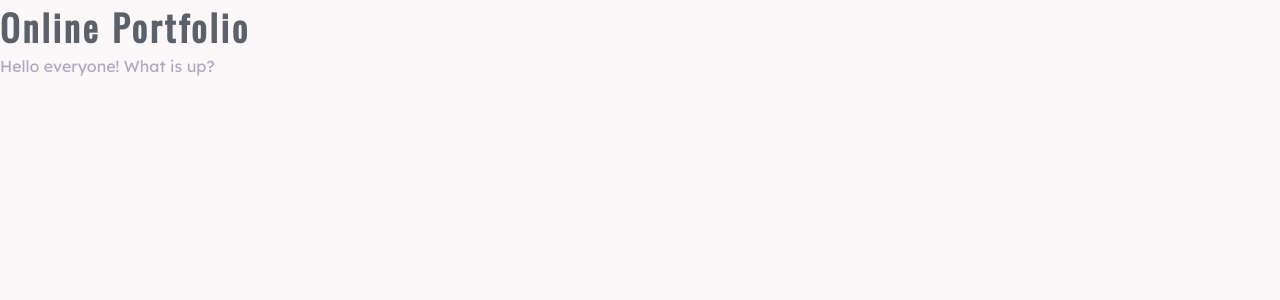
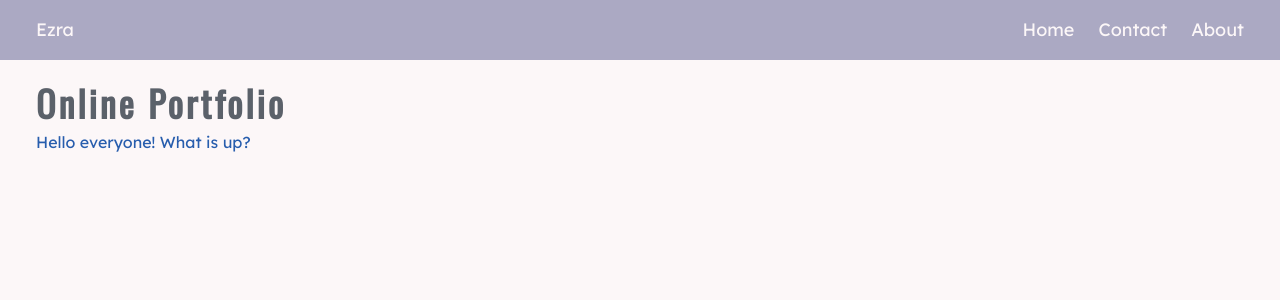
Before and after one commit to ezranacianceno/online-portfolio, a Next.js app: page / in a window 1280 px wide. Shown: the top 300 px of the page. Built offline with nearby package versions, Linux system fonts and the light colour scheme.

Commit message:
Add a responsive navbar

```diff
--- a/app/globals.css
+++ b/app/globals.css
@@ -18,17 +18,17 @@
 }
 @utility container {
     margin: auto;
-    padding: 2rem;
+    padding: 16px;
     @media (min-width: 640px) {
         max-width: 640px; /* sm */
     }
 
     @media (min-width: 768px) {
-        max-width: 768px; /* md */
+        max-width: 668px; /* md */
     }
 
     @media (min-width: 1024px) {
-        max-width: 1024px; /* lg */
+        max-width: 900px; /* lg */
     }
 
     @media (min-width: 1280px) {
@@ -47,7 +47,7 @@
 }
 
 body {
-    background: var(--background);
+    background: var(--color-white);
     color: var(--foreground);
     font-family: var(--font-lexend);
 }
@@ -55,7 +55,6 @@ body {
 @layer base {
     h1 {
         font-size: var(--text-4xl);
-        color: var(--color-dark-grey);
         font-family: var(--font-oswald);
         font-weight: bold;
         letter-spacing: 3px;
@@ -63,7 +62,6 @@ body {
 
     h2 {
         font-size: var(--text-3xl);
-        color: var(--color-denim);
         font-family: var(--font-oswald);
     }
 }
--- a/app/page.js
+++ b/app/page.js
@@ -1,8 +1,13 @@
+import Navbar from '@/components/Navbar';
+
 export default function Home() {
-  return (
-    <>
-      <h1 className="font-varela">Online Portfolio</h1>
-      <p className="text-rose-quartz">Hello everyone! What is up?</p>
-    </>
-  );
+    return (
+        <>
+            <Navbar />
+            <div className="container">
+                <h1 className="font-varela text-dark-grey">Online Portfolio</h1>
+                <p className="text-denim">Hello everyone! What is up?</p>
+            </div>
+        </>
+    );
 }
--- /dev/null
+++ b/components/Navbar.js
@@ -0,0 +1,74 @@
+'use client';
+import Link from 'next/link';
+import { RxHamburgerMenu } from 'react-icons/rx';
+import { IoMdClose } from 'react-icons/io';
+import { useState } from 'react';
+export default function Navbar() {
+    const [isOpen, setIsOpen] = useState(false);
+    return (
+        <nav className="bg-rose-quartz text-white text-lg">
+            <div className="container p-4 flex justify-between">
+                <Link href="/">Ezra</Link>
+                <div>
+                    <button
+                        className="md:hidden"
+                        onClick={() => setIsOpen(!isOpen)}
+                    >
+                        {isOpen ? (
+                            <IoMdClose size={24} />
+                        ) : (
+                            <RxHamburgerMenu size={20} />
+                        )}
+                    </button>
+                    {/* Mobile Menu */}
+                    {isOpen && (
+                        <div className="">
+                            <ul className="flex flex-col md:hidden gap-6 w-1/2 absolute z-99 top-14 right-0 p-4 h-full bg-rose-quartz/80">
+                                <li>
+                                    <Link
+                                        href="#home"
+                                        onClick={() => setIsOpen(!isOpen)}
+                                        className="w-full flex"
+                                    >
+                                        Home
+                                    </Link>
+                                </li>
+                                <li>
+                                    <Link
+                                        href="#contact"
+                                        onClick={() => setIsOpen(!isOpen)}
+                                        className="w-full flex"
+                                    >
+                                        {' '}
+                                        Contact
+                                    </Link>
+                                </li>
+                                <li>
+                                    <Link
+                                        href="#about"
+                                        onClick={() => setIsOpen(!isOpen)}
+                                        className="w-full flex"
+                                    >
+                                        About
+                                    </Link>
+                                </li>
+                            </ul>
+                        </div>
+                    )}
+                </div>
+                {/* Desktop Menu */}
+                <ul className="hidden md:flex gap-6">
+                    <li>
+                        <Link href="#home">Home</Link>
+                    </li>
+                    <li>
+                        <Link href="#contact">Contact</Link>
+                    </li>
+                    <li>
+                        <Link href="#about">About</Link>
+                    </li>
+                </ul>
+            </div>
+        </nav>
+    );
+}
--- a/package.json
+++ b/package.json
@@ -11,7 +11,8 @@
   "dependencies": {
     "next": "15.2.1",
     "react": "^19.0.0",
-    "react-dom": "^19.0.0"
+    "react-dom": "^19.0.0",
+    "react-icons": "^5.5.0"
   },
   "devDependencies": {
     "@eslint/eslintrc": "^3",
```
Also changed, not shown: 1 other file (tests, documents, lock files or other folders).
